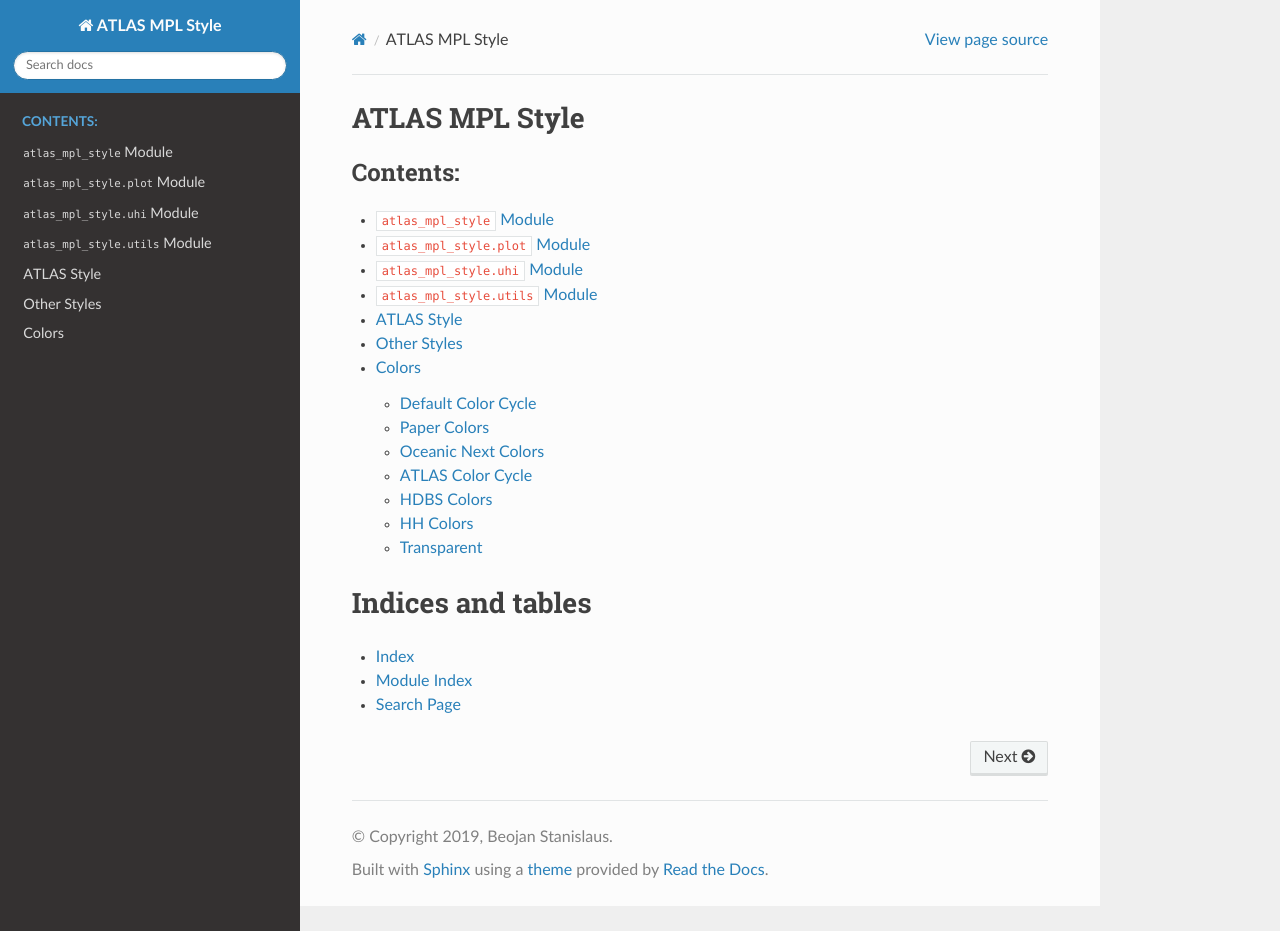
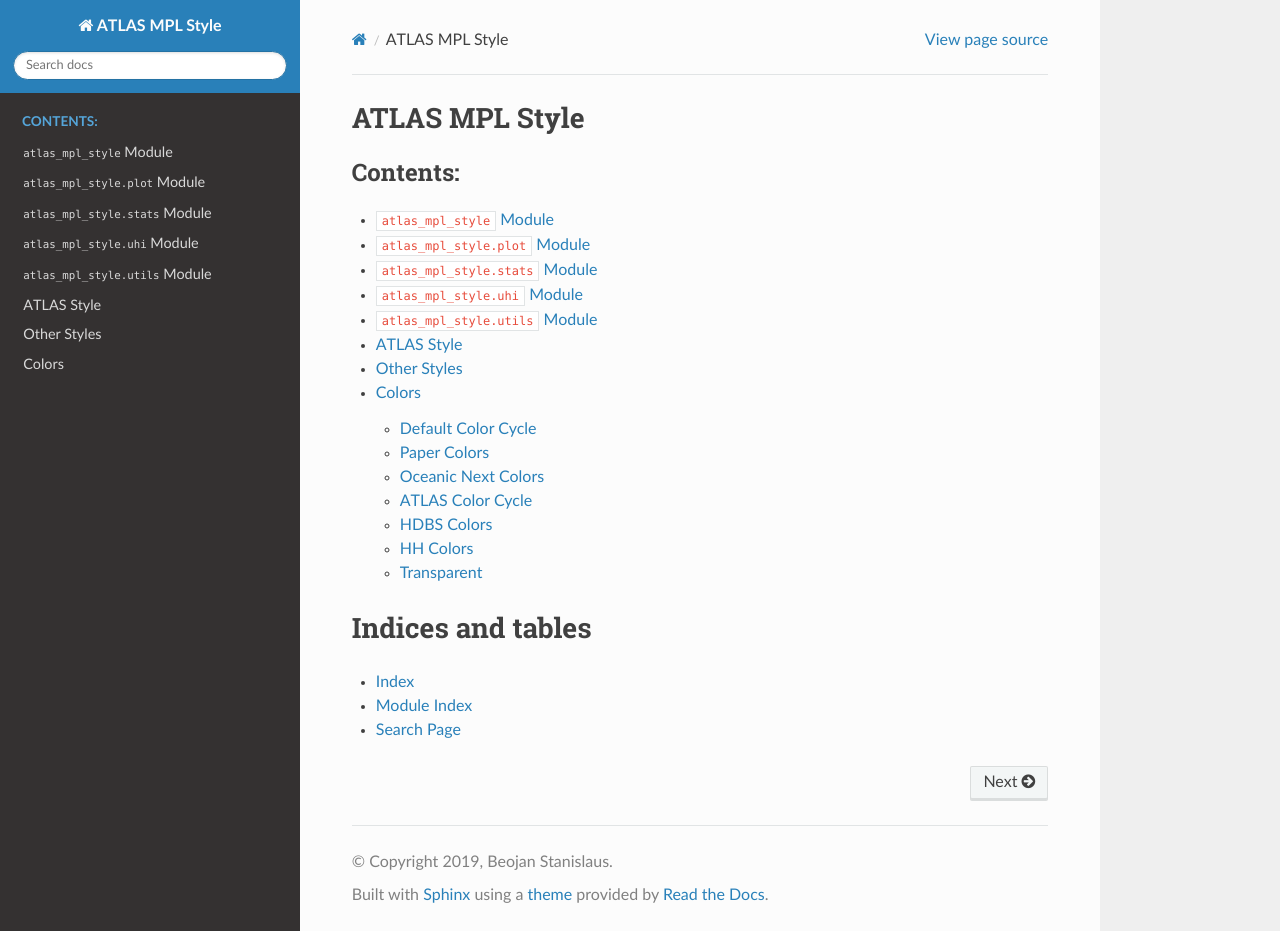
Before and after one commit to beojan/atlas-mpl, a Sphinx documentation site: the page built from docs/index.rst, in a window 1280 px wide and 931 px high. Built offline with Sphinx 7.4.7 and the Read the Docs theme 2.0.0, drawn with Linux system fonts in a browser that asks for light colours.

Commit message:
Add stats module to docs

```diff
--- a/docs/atlas-mpl-style.rst
+++ b/docs/atlas-mpl-style.rst
@@ -9,6 +9,11 @@
 .. automodule:: atlas_mpl_style.plot
    :members:
 
+``atlas_mpl_style.stats`` Module
+==========================
+.. automodule:: atlas_mpl_style.stats
+   :members:
+
 ``atlas_mpl_style.uhi`` Module
 ==========================
 .. automodule:: atlas_mpl_style.uhi
```
